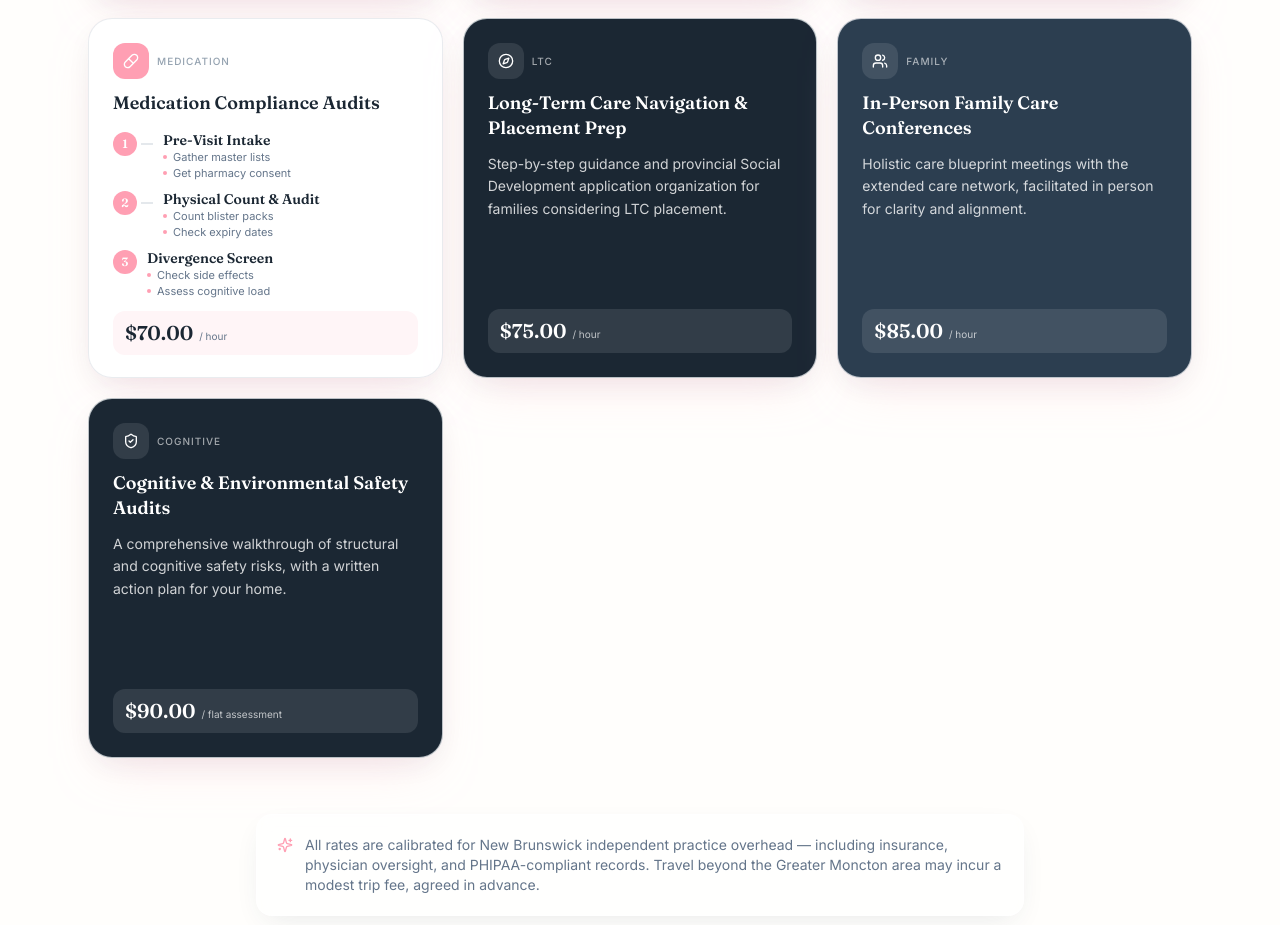
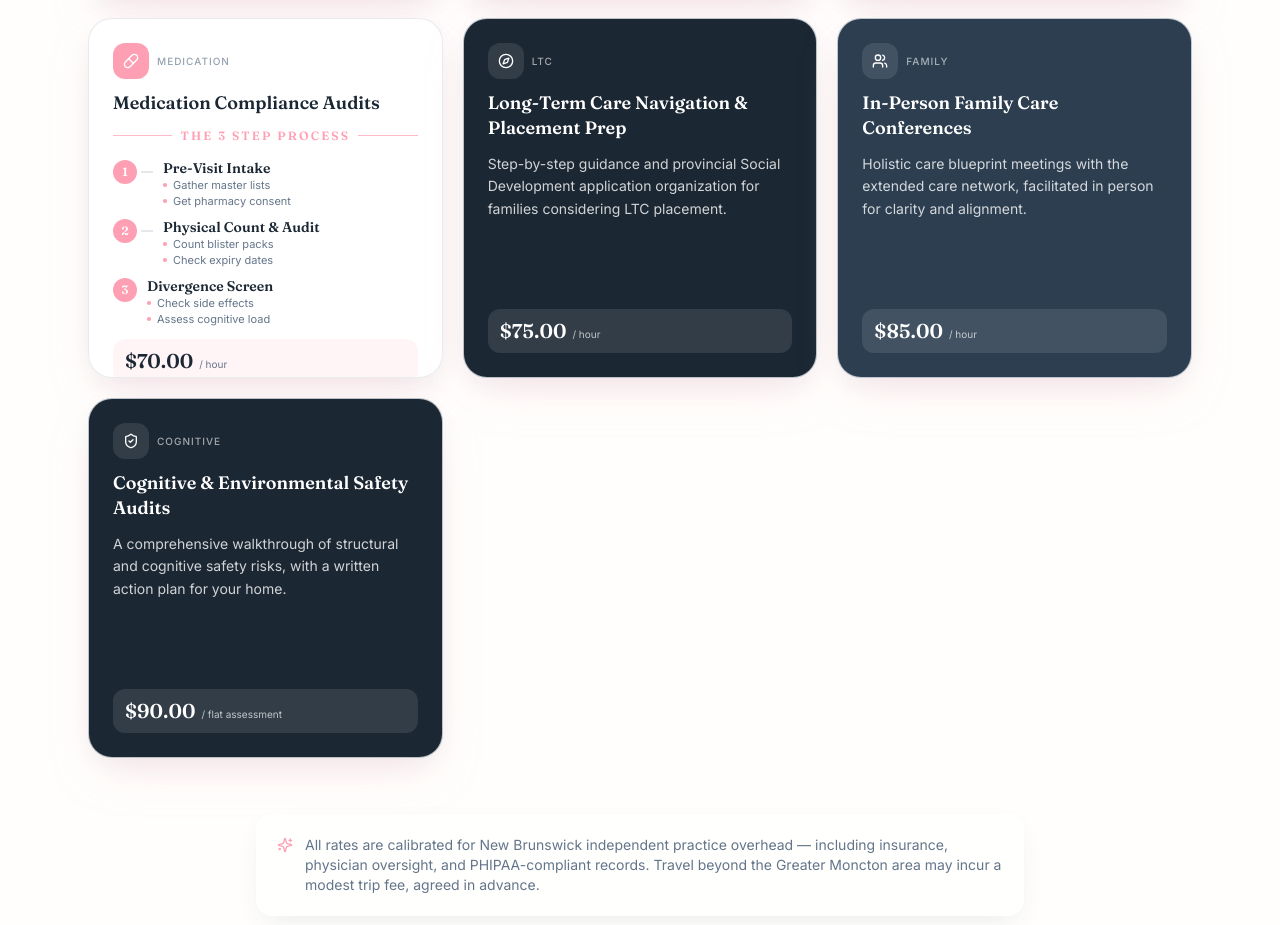
Before and after one commit to hamaouic/nursesinc, a React (Vite) app: page /services in a window 1280 px wide. Shown: the part 962-1887 px from the top of the page. Built offline with nearby package versions, Linux system fonts and the light colour scheme.

Commit message:
Add 'The 3 Step Process' title divider on card back

```diff
--- a/src/components/ServicesBoard.tsx
+++ b/src/components/ServicesBoard.tsx
@@ -200,6 +200,28 @@ function ServiceCard({ service, index }: { service: Service; index: number }) {
               <h3 className="font-display text-lg font-semibold leading-snug text-ink-700">
                 {service.title}
               </h3>
+              <div className="flex items-center gap-2">
+                <span
+                  className={cn(
+                    'h-px flex-1',
+                    service.accent === 'blush' ? 'bg-blush-300' : 'bg-mint-300',
+                  )}
+                />
+                <span
+                  className={cn(
+                    'font-display text-xs font-semibold uppercase tracking-[0.18em]',
+                    service.accent === 'blush' ? 'text-blush-400' : 'text-mint-400',
+                  )}
+                >
+                  The 3 Step Process
+                </span>
+                <span
+                  className={cn(
+                    'h-px flex-1',
+                    service.accent === 'blush' ? 'bg-blush-300' : 'bg-mint-300',
+                  )}
+                />
+              </div>
 
               <div className="mt-1 space-y-2.5">
                 {service.process.map((p, idx) => (
```
